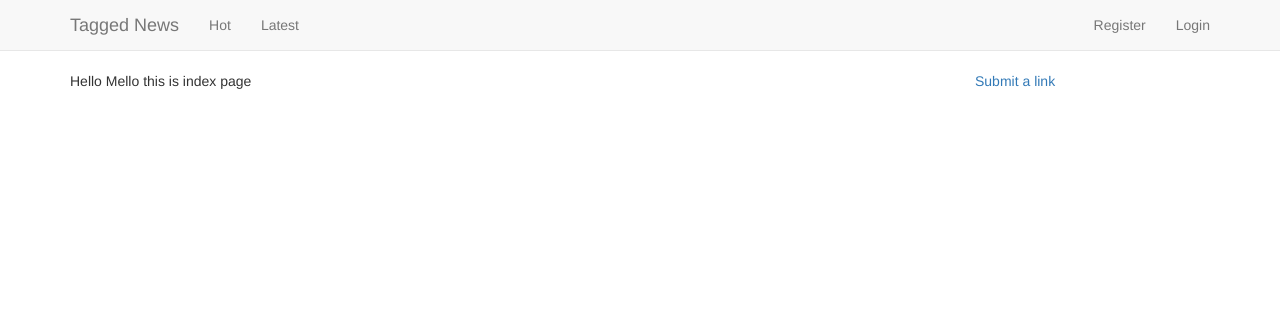
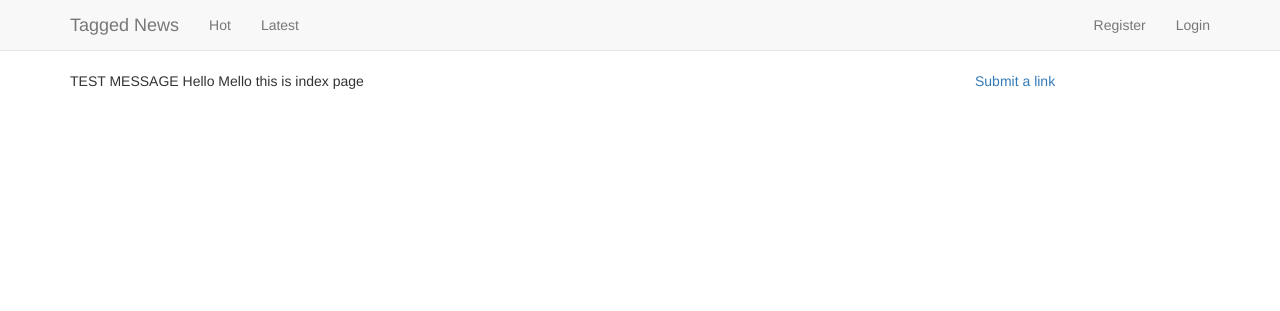
Before and after one commit to Abat/fuagra, a Django app: page / in a window 1280 px wide. Shown: the top 311 px of the page. Run offline with Django 3.2, Linux system fonts and the light colour scheme; some libraries are stand-ins or nearby versions.

Commit message:
Testing git hook

```diff
--- a/dj_tagged/siteModel/templates/siteModel/index.html
+++ b/dj_tagged/siteModel/templates/siteModel/index.html
@@ -3,7 +3,7 @@
 {% block title %} Index Page {% endblock %}
 
 {% block content %}
-
+	TEST MESSAGE
 	{% if user.is_authenticated %}
 	<h1>Hello, {{ user.username }}!</h1>
 	<div>
```
